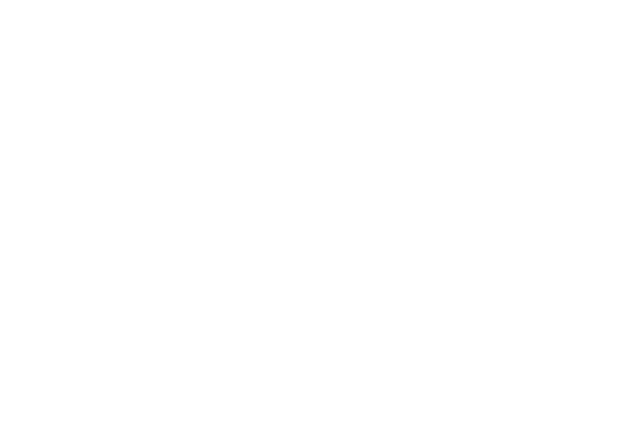
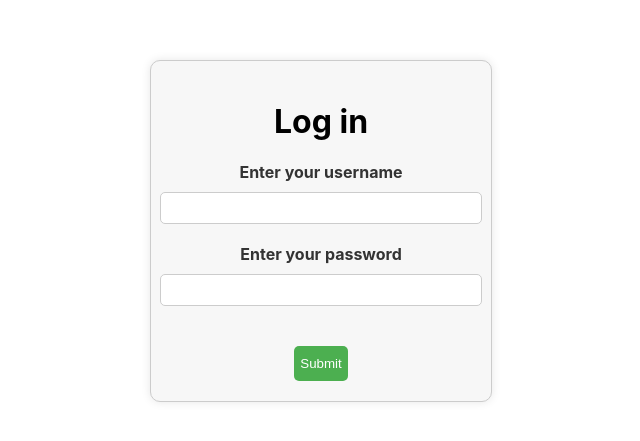
Before and after one commit to Tirthak81/spr-chatapp, a React (Create React App) app: page / in a window 1280 px wide. Shown: the part 169-610 px from the top of the page, without its empty margins (319-959 px from the left). Built offline with nearby package versions, Linux system fonts and the light colour scheme.

Commit message:
login page create

```diff
--- a/package.json
+++ b/package.json
@@ -6,7 +6,8 @@
     "cra-template": "1.2.0",
     "react": "^18.3.1",
     "react-dom": "^18.3.1",
-    "react-scripts": "5.0.1"
+    "react-scripts": "5.0.1",
+    "web-vitals": "^4.2.1"
   },
   "scripts": {
     "start": "react-scripts start",
--- a/public/index.html
+++ b/public/index.html
@@ -2,14 +2,14 @@
 <html lang="en">
   <head>
     <meta charset="utf-8" />
-    <!-- <link rel="icon" href="%PUBLIC_URL%/favicon.ico" /> -->
+    <link rel="icon" href="%PUBLIC_URL%/favicon.ico" />
     <meta name="viewport" content="width=device-width, initial-scale=1" />
     <meta name="theme-color" content="#000000" />
     <meta
       name="description"
       content="Web site created using create-react-app"
     />
-    <!-- <link rel="apple-touch-icon" href="%PUBLIC_URL%/logo192.png" /> -->
+    <link rel="apple-touch-icon" href="%PUBLIC_URL%/logo192.png" />
 
     <link rel="manifest" href="%PUBLIC_URL%/manifest.json" />
 
--- a/src/App.css
+++ b/src/App.css
@@ -1,3 +1,8 @@
 .App {
   text-align: center;
+  display: grid;
+  align-items: center;
+  justify-content: center;
+  width: 100%;
+  height: 100vh;
 }
--- a/src/App.js
+++ b/src/App.js
@@ -1,7 +1,13 @@
+import React from "react";
 import "./App.css";
+import LoginPg from "./pages/LoginPg";
 
 function App() {
-  return <div className="App"></div>;
+  return (
+    <div className="App">
+      <LoginPg />
+    </div>
+  );
 }
 
 export default App;
--- /dev/null
+++ b/src/components/navbar.css
@@ -0,0 +1,3 @@
+h3 {
+  color: green;
+}
--- /dev/null
+++ b/src/pages/LoginPg.js
@@ -0,0 +1,21 @@
+import React from "react";
+import "./loginpg.css";
+
+function LoginPg() {
+  return (
+    <div className="login-box">
+      <h1>Log in</h1>
+      <form action="login-form">
+        <label htmlFor="username">Enter your username</label>
+        <input type="text" name="username" id="username" required />
+        <label htmlFor="password">Enter your password </label>
+        <input type="password" name="password" id="password" required />
+        <div className="login-btn">
+          <button type="submit">Submit</button>
+        </div>
+      </form>
+    </div>
+  );
+}
+
+export default LoginPg;
--- /dev/null
+++ b/src/pages/loginpg.css
@@ -0,0 +1,59 @@
+/* /* loginpg.css */
+
+.login-box {
+  width: 300px;
+  background-color: #f7f7f7;
+  padding: 20px;
+  border: 1px solid #ccc;
+  border-radius: 10px;
+  box-shadow: 0 0 10px rgba(0, 0, 0, 0.1);
+  margin: 40px auto;
+}
+
+.login-box form {
+  display: flex;
+  flex-direction: column;
+  align-items: center;
+}
+
+.login-box label {
+  margin-bottom: 10px;
+  font-size: 16px;
+  font-weight: bold;
+  color: #333;
+}
+
+.login-box input[type="text"],
+.login-box input[type="password"] {
+  width: 100%;
+  height: 10px;
+  margin-bottom: 20px;
+  padding: 10px;
+  border: 1px solid #ccc;
+  border-radius: 5px;
+  font-size: 16px;
+}
+
+.login-box input[type="text"]:focus,
+.login-box input[type="password"]:focus {
+  border-color: #aaa;
+  box-shadow: 0 0 10px rgba(0, 0, 0, 0.1);
+}
+
+.login-btn {
+  margin-top: 20px;
+}
+
+.login-btn button[type="submit"] {
+  width: 100%;
+  height: 35px;
+  background-color: #4caf50;
+  color: #fff;
+  border: none;
+  border-radius: 5px;
+  cursor: pointer;
+}
+
+.login-btn button[type="submit"]:hover {
+  background-color: #3e8e41;
+}
```
Also changed, not shown: src/components/Navbar.js (added, +12 -0 lines), 1 other file (tests, documents, lock files or other folders).
